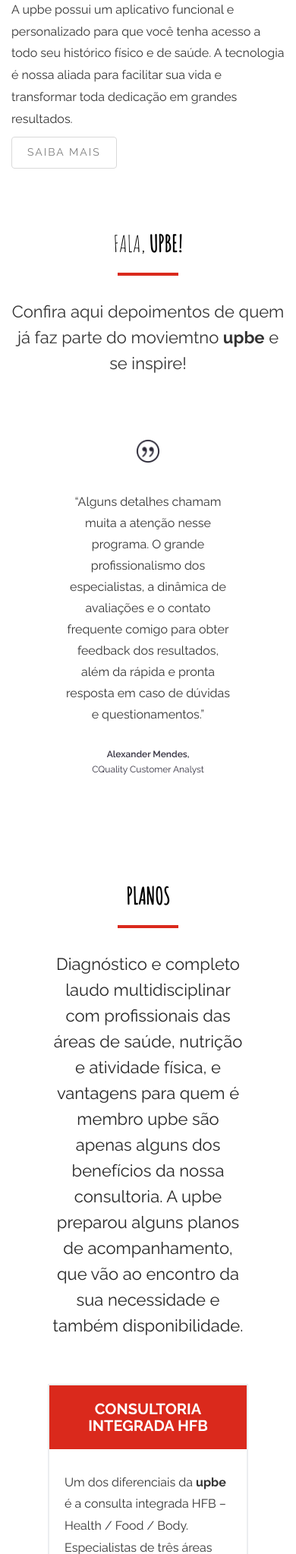
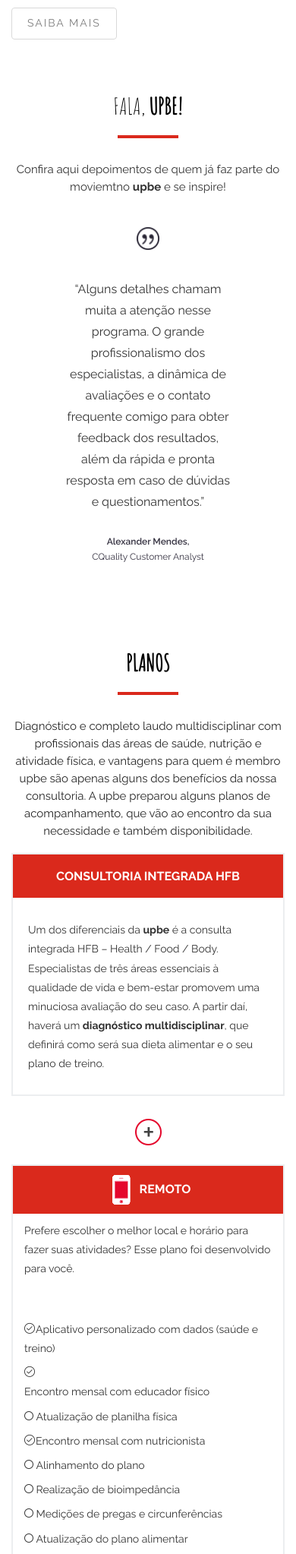
Before and after one commit to fpwebdigital/upbe, a PHP site: page / in a window 390 px wide. Shown: the part 4102-6148 px from the top of the page at 76% size. Run offline with PHP 8.4, Linux system fonts and the light colour scheme; some web fonts are replaced.

Commit message:
Ajustes Mobile

```diff
--- a/css/style.css
+++ b/css/style.css
@@ -292,6 +292,7 @@ h3 {
   color: #ffffff;
   border: 1px solid #da291c !important;
   border-radius: inherit;
+  margin-bottom: 15px;
 }
 
 .btn.btn-upbered:hover, .btn.btn-upbered:active, .btn.btn-upbered:focus {
@@ -314,7 +315,11 @@ h3 {
 .btn.btn-upbeblack {
   background: #000000;
   color: #ffffff;
+  border-radius: inherit;
   border: 1px solid #000000 !important;
+}
+.form-control {
+  margin-bottom: 20px;
 }
 
 .btn.btn-upbeblack:hover, .btn.btn-upbeblack:active, .btn.btn-upbeblack:focus {
@@ -574,9 +579,19 @@ h3 {
   height: 44px;
   width: 44px;
   border-bottom: none !important; }
+
+
+
   @media screen and (max-width: 768px) {
+
+    .owl-carousel-fullwidth .item .overlay {
+      height: 270px;
+    }
+
+
     .fh5co-nav-toggle {
-      display: block; } }
+      display: block; }
+  }
 
 /* =======================================================
 *
@@ -618,8 +633,8 @@ h3 {
     color: #262626; }
     @media screen and (max-width: 768px) {
       .section-heading h3 {
-        font-size: 22px !important;
-        line-height: 34px; } }
+        font-size: 15px !important;
+        line-height: 23px; } }
 
 /* =======================================================
 *
@@ -1132,10 +1147,39 @@ h3 {
   height: 100vh;
   display: table;
   width: 100%; }
+
+/* =======================================================
+*	Parâmetros Mobile - FPweb
+* ======================================================= */
   @media screen and (max-width: 768px) {
     .owl-carousel-fullwidth .item, .owl-carousel-fullwidth .fh5co-owl-text-wrap {
       height: 80vh;
-      padding: 5em 0; } }
+      padding: 3em 0; }
+
+    .owl-carousel-internal {
+      height: 37vh !important;
+    }
+    .esp-valores{
+      padding: 0px 30px 0px 30px;
+    }
+    .esp-footer {
+      margin-top: 166px;
+    }
+
+    .section-heading {
+      padding-bottom: 7px;
+      margin-top: 21px;
+    }
+
+    #upbe-planos {
+      padding: 0em;
+      font-size: 14px;
+    }
+    h3 {
+      font-size: 16px !important;
+    }
+
+  }
 .owl-carousel-fullwidth .fh5co-owl-text-wrap {
   position: relative; }
 .owl-carousel-fullwidth .item {
@@ -1233,7 +1277,7 @@ h3 {
   padding-bottom: 3em; }
   @media screen and (max-width: 768px) {
     .row-bottom-padded-lg {
-      padding-bottom: 2em; } }
+      padding-bottom: 0em; } }
 
 .row-bottom-padded-md {
   padding-bottom: 4em; }
--- a/index.html
+++ b/index.html
@@ -487,13 +487,13 @@
 						</div>
 						</div>
 						<div class="box-content-intro">
-						<div class="col-md-1 col-sm-1"><i class="icon-check"></i></div>
+						<div class="col-md-1 col-sm-1 col-lg-1 col-xs-1"><i class="icon-check"></i></div>
 						<div class="col-md-10 col-sm-10"><p>Aplicativo personalizado com dados (saúde e treino)</p></div>
 							<div class="col-md-1 col-sm-1"><i class="icon-check"></i></div>
 							<div class="col-md-10 col-sm-10"><p>Encontro mensal com educador físico</p>
 								<p><i class="icon-circle-thin"></i> Atualização de planilha física</p>
 							</div>
-							<div class="col-md-1 col-sm-1"><i class="icon-check"></i></div>
+							<div class="col-md-1 col-sm-1 col-lg-1 col-xs-1"><i class="icon-check"></i></div>
 							<div class="col-md-10 col-sm-10"><p>Encontro mensal com nutricionista</p>
 								<p><i class="icon-circle-thin"></i> Alinhamento do plano</p>
 								<p><i class="icon-circle-thin"></i> Realização de bioimpedância</p>
@@ -519,13 +519,13 @@
 							</div>
 						</div>
 						<div class="box-content-intro">
-							<div class="col-md-1 col-sm-1"><i class="icon-check"></i></div>
+							<div class="col-md-1 col-sm-1 col-lg-1 col-xs-1"><i class="icon-check"></i></div>
 							<div class="col-md-10 col-sm-10"><p> Aplicativo personalizado com dados (saúde e treino)</p></div>
 							<div class="col-md-1 col-sm-1"><i class="icon-check"></i></div>
 							<div class="col-md-10 col-sm-10"><p>Encontro mensal com educador físico</p>
 								<p><i class="icon-circle-thin"></i> Atualização de planilha física</p>
 							</div>
-							<div class="col-md-1 col-sm-1"><i class="icon-check"></i></div>
+							<div class="col-md-1 col-sm-1 col-lg-1 col-xs-1"><i class="icon-check"></i></div>
 							<div class="col-md-10 col-sm-10"><p>Encontro mensal com nutricionista</p>
 								<p><i class="icon-circle-thin"></i> Alinhamento do plano</p>
 								<p><i class="icon-circle-thin"></i> Realização de bioimpedância</p>
@@ -534,7 +534,7 @@
 							</div>
 						</div>
 						<div class="box-add-plano">
-							<div class="col-md-1 col-sm-1"><i class="icon-circle-plus" style="color: #95b566"></i></div>
+							<div class="col-md-1 col-sm-1 col-lg-1 col-xs-1"><i class="icon-circle-plus" style="color: #95b566"></i></div>
 							<div class="col-md-10 col-sm-10"><p> aulas* com EDUCADOR FISICO compartilhado, que orientará na execução do seu treino individual (*limitada a 4 pessoas)</p></div>
 						</div>
 						<div class="box-bt">
@@ -554,13 +554,13 @@
 							</div>
 						</div>
 						<div class="box-content-intro">
-							<div class="col-md-1 col-sm-1"><i class="icon-check"></i></div>
+							<div class="col-md-1 col-sm-1 col-lg-1 col-xs-1"><i class="icon-check"></i></div>
 							<div class="col-md-10 col-sm-10"><p> Aplicativo personalizado com dados (saúde e treino)</p></div>
-							<div class="col-md-1 col-sm-1"><i class="icon-check"></i></div>
+							<div class="col-md-1 col-sm-1 col-lg-1 col-xs-1"><i class="icon-check"></i></div>
 							<div class="col-md-10 col-sm-10"><p>Encontro mensal com educador físico</p>
 								<p><i class="icon-circle-thin"></i> Atualização de planilha física</p>
 							</div>
-							<div class="col-md-1 col-sm-1"><i class="icon-check"></i></div>
+							<div class="col-md-1 col-sm-1 col-lg-1 col-xs-1"><i class="icon-check"></i></div>
 							<div class="col-md-10 col-sm-10"><p>Encontro mensal com nutricionista</p>
 								<p><i class="icon-circle-thin"></i> Alinhamento do plano</p>
 								<p><i class="icon-circle-thin"></i> Realização de bioimpedância</p>
@@ -569,7 +569,7 @@
 							</div>
 						</div>
 						<div class="box-add-plano">
-							<div class="col-md-1 col-sm-1"><i class="icon-circle-plus" style="color: #95b566"></i></div>
+							<div class="col-md-1 col-sm-1 col-lg-1 col-xs-1"><i class="icon-circle-plus" style="color: #95b566"></i></div>
 							<div class="col-md-10 col-sm-10"><p> aulas com PERSONAL TRAINER em local e horário de sua preferência</p></div>
 						</div>
 						<div class="box-bt">
@@ -726,23 +726,23 @@
 						<button type="submit" class="btn btn-primary">ENVIAR</button>
 					</form>
 				</div>
-				<div class="col-md-6 to-animate" style="text-align: left; font-weight: 700; font-size: 22px;">
+				<div class="col-md-6 to-animate" style="text-align: left; font-weight: 700; font-size: 20px;">
 					<div class="esp-contato"></div>
 					<div class="row">
-						<div class="col-md-1"><img src="images/icon-end.png"></div>
-						<div class="col-md-11"><p>Praça Dr. Silas Botelho, 12 (esquina com Av. Sumaré) - Sumaré<br>São Paulo - SP, 01253-090</p></div>
+						<div class="col-md-1 col-sm-1 col-lg-1 col-xs-1"><img src="images/icon-end.png"></div>
+						<div class="col-md-11 col-lg-9 col-xs-9"><p> Praça Dr. Silas Botelho, 12 (esquina com Av. Sumaré) - Sumaré<br>São Paulo - SP, 01253-090</p></div>
 					</div>
 					<div class="row">
-						<div class="col-md-1"><img src="images/icon-horario.png"></div>
-						<div class="col-md-11"><p>Segunda à Sexta das 8h00 às 18h30<br>Sábados: das 8h00 às 12h00</p></div>
+						<div class="col-md-1 col-sm-1 col-lg-1 col-xs-1"><img src="images/icon-horario.png"></div>
+						<div class="col-md-11 col-lg-9 col-xs-9"><p> Segunda à Sexta das 8h00 às 18h30<br>Sábados: das 8h00 às 12h00</p></div>
 					</div>
 					<div class="row">
-						<div class="col-md-1"><img src="images/icon-fone.png"></div>
-						<div class="col-md-11"><p>+55 11 2283-3514 | +55 11 3798-1117</p></div>
+						<div class="col-md-1 col-sm-1 col-lg-1 col-xs-1"><img src="images/icon-fone.png"></div>
+						<div class="col-md-11 col-lg-9 col-xs-9"><p> +55 11 2283-3514 | +55 11 3798-1117</p></div>
 					</div>
 					<div class="row">
-						<div class="col-md-1"><img src="images/icon-tel.png"></div>
-						<div class="col-md-11"><p>+55 11 99586-1049</p></div>
+						<div class="col-md-1 col-sm-1 col-lg-1 col-xs-1"><img src="images/icon-tel.png"></div>
+						<div class="col-md-11 col-lg-9 col-xs-9"><p> +55 11 99586-1049</p></div>
 					</div>
 
 				</div>
--- a/plataformas.html
+++ b/plataformas.html
@@ -119,8 +119,8 @@
 						<div class="col-md-5 centralizar">
 							<p class="text-left">A <strong>upbe</strong> dispõe de um aplicativo personalizado com todo seu histórico. De informações médicas às avaliações na bioimpedância, passando pela evolução em seus treinos. Esse app é simples e funcional. A ideia é facilitar e auxiliar sua vida. O aplicativo armazena todas as <strong>informações de saúde</strong>, como peso, pressão arterial, VO2, medidas, entre outras. Na parte física, todos os exercícios contam com animações e descrições para facilitar a sua compreensão e sua correta execução.</p>
 							<p class="vermelho centralizar">Baixe que aqui o APP</p>
-							<a href="https://itunes.apple.com/br/app/up-be/id1288009800?mt=8" target="_blank"> <img src="images/app_store.png" style="width: 170px; text-align: center;"></a>
-							<a href="https://play.google.com/store/apps/details?id=com.proyecto.upbe&hl=pt" target="_blank"><img src="images/google_play.png" style="width: 170px; text-align: center;"></a>
+							<a href="https://itunes.apple.com/br/app/up-be/id1288009800?mt=8" target="_blank"> <img src="images/app_store.png" style="width: 170px; text-align: center; padding-bottom: 20px;"></a>
+							<a href="https://play.google.com/store/apps/details?id=com.proyecto.upbe&hl=pt" target="_blank"><img src="images/google_play.png" style="width: 170px; text-align: center; padding-bottom: 20px;"></a>
 						</div>
 						<div class="col-md-1 centralizar"></div>
 						<div class="col-md-6 text-center">
@@ -142,9 +142,7 @@
 				<div class="col-md-12">
 					<div class="col-md-12 section-heading text-center">
 						<h2>Versão <span class="span-title">wEB</span></h2>
-
 					</div>
-
 					<div class="row row-bottom-padded-lg">
 						<div class="col-md-6 text-center">
 							<div id="testimonial-slider" class="owl-carousel-app">
```
Also changed, not shown: conceito.html (+4 -4 lines), consultoria.html (+13 -5 lines).
